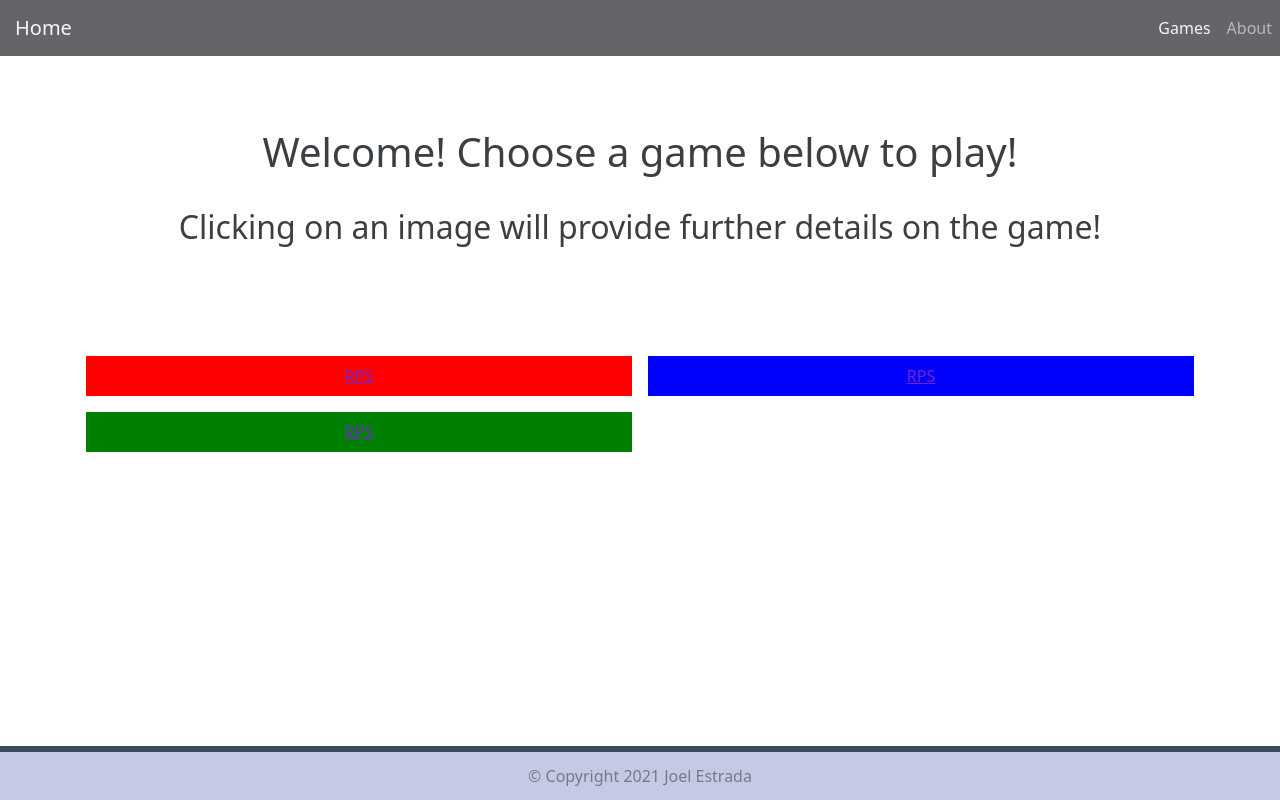
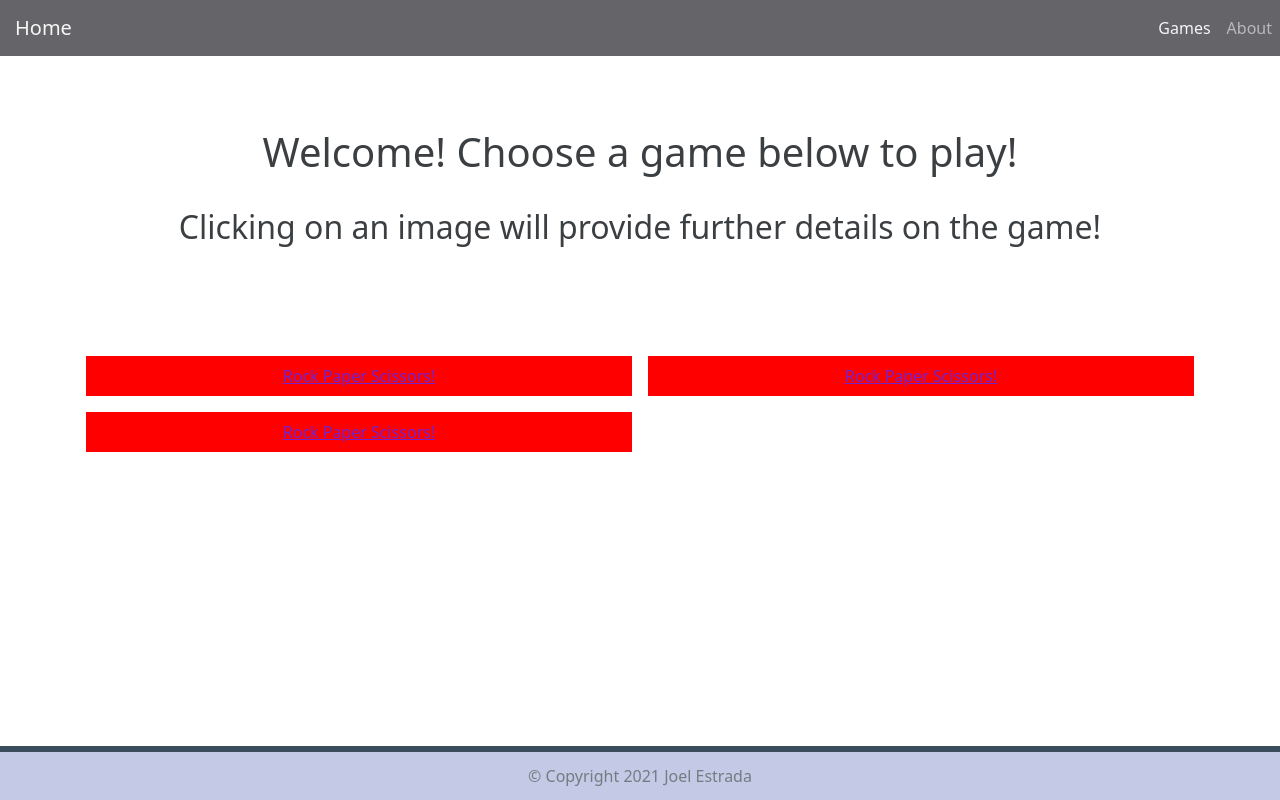
Before and after one commit to jre23/cartridge-gg, a React (Create React App) app in the folder client/: page /games in a window 1280 px wide. Built offline with nearby package versions, Linux system fonts and the light colour scheme.

Commit message:
added game image, created GameImage component

```diff
--- /dev/null
+++ b/client/src/components/GameImage.jsx
@@ -0,0 +1,25 @@
+import React from "react";
+import { Link } from "react-router-dom";
+
+const GameImage = (props) => {
+  console.log(props, "props");
+
+  const styles = {
+    backgroundColor: {
+      background: "red",
+      textAlign: "center",
+    },
+  };
+
+  return (
+    <>
+      <div className="col-12 col-md-6">
+        <div className="p-2 mb-3" style={styles.backgroundColor}>
+          <Link to={props.url}>{props.gameTitle}</Link>
+        </div>
+      </div>
+    </>
+  );
+};
+
+export default GameImage;
--- a/client/src/pages/Games/GamesContainer.jsx
+++ b/client/src/pages/Games/GamesContainer.jsx
@@ -1,5 +1,7 @@
 import React, { useState } from "react";
 import { Link, useLocation } from "react-router-dom";
+import games from "./games.json";
+import GameImage from "../../components/GameImage";
 
 const GamesContainer = (props) => {
   console.log(props, "props");
@@ -22,21 +24,9 @@ const GamesContainer = (props) => {
     <>
       <div className="container px-3">
         <div className="row align-items-center gx-3">
-          <div className="col-12 col-md-6">
-            <div className="p-2 mb-3" style={styles.backgroundColor1}>
-              <Link to="/rps">RPS</Link>
-            </div>
-          </div>
-          <div className="col-12 col-md-6">
-            <div className="p-2 mb-3" style={styles.backgroundColor2}>
-              <Link to="/rps">RPS</Link>
-            </div>
-          </div>
-          <div className="col-12 col-md-6">
-            <div className="p-2 mb-3" style={styles.backgroundColor3}>
-              <Link to="/rps">RPS</Link>
-            </div>
-          </div>
+          {games.map((item, index) => (
+            <GameImage key={index} {...item} index={index} />
+          ))}
         </div>
       </div>
     </>
--- a/client/src/pages/Games/games.json
+++ b/client/src/pages/Games/games.json
@@ -1,9 +1,26 @@
 [
   {
-    "gameTitle": "rps",
+    "gameTitle": "Rock Paper Scissors!",
     "summary": "A simple game of rock, paper, scissors against the computer!",
-    "imgSrc": "../../../images/rps/unsplash_rock.jpg",
-    "imgAlt": "",
+    "imgSrc": "../../../images/rps/unsplash_fadilahImani_rps.jpg",
+    "imgAlt": "Rock Paper Scissors",
+    "url": "/rps",
+    "tech": ""
+  },
+  {
+    "gameTitle": "Rock Paper Scissors!",
+    "summary": "A simple game of rock, paper, scissors against the computer!",
+    "imgSrc": "../../../images/rps/unsplash_fadilahImani_rps.jpg",
+    "imgAlt": "Rock Paper Scissors",
+    "url": "/rps",
+    "tech": ""
+  },
+  {
+    "gameTitle": "Rock Paper Scissors!",
+    "summary": "A simple game of rock, paper, scissors against the computer!",
+    "imgSrc": "../../../images/rps/unsplash_fadilahImani_rps.jpg",
+    "imgAlt": "Rock Paper Scissors",
+    "url": "/rps",
     "tech": ""
   }
 ]
--- a/client/src/pages/Games/index.jsx
+++ b/client/src/pages/Games/index.jsx
@@ -2,7 +2,6 @@
 import React, { useState, useEffect } from "react";
 import Jumbotron from "../../components/Jumbotron";
 import GamesContainer from "./GamesContainer";
-import games from "./games.json";
 
 const Games = () => {
   const [clickState, setClickState] = useState({
@@ -20,7 +19,7 @@ const Games = () => {
         <br />
         <h2>Clicking on an image will provide further details on the game!</h2>
       </Jumbotron>
-      <GamesContainer games={games}></GamesContainer>
+      <GamesContainer></GamesContainer>
     </>
   );
 };
```
Also changed, not shown: client/src/images/rps/unsplash_fadilahImani_rps.jpg (added).
